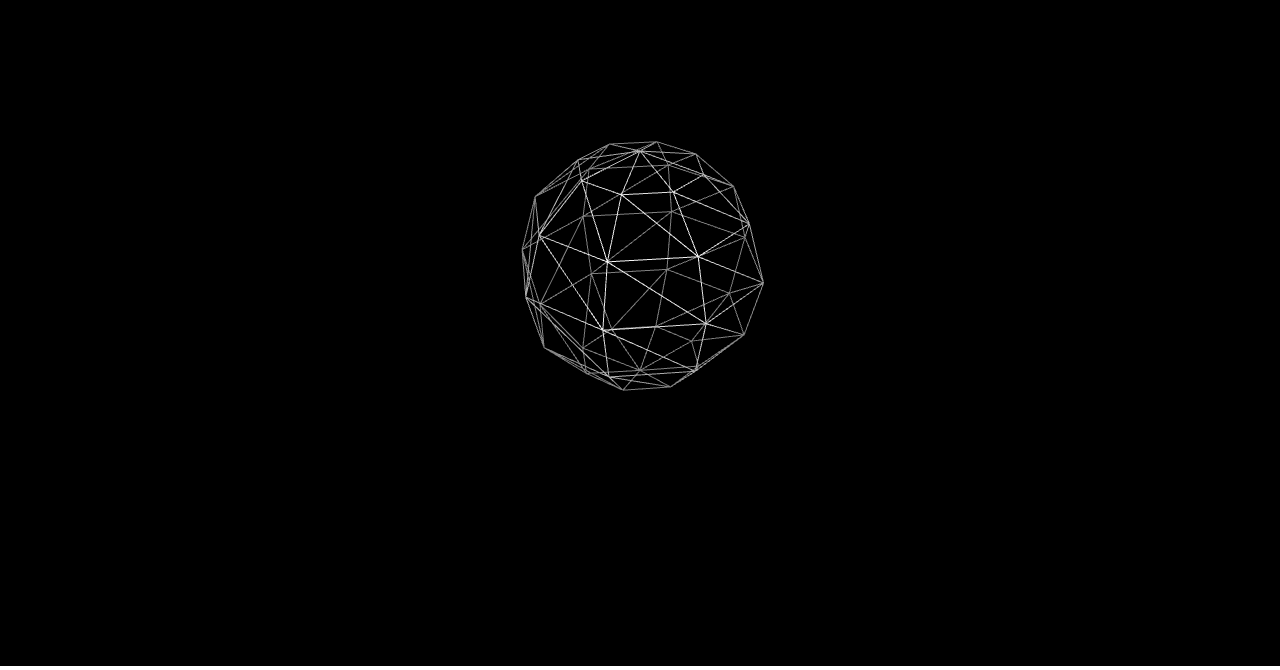
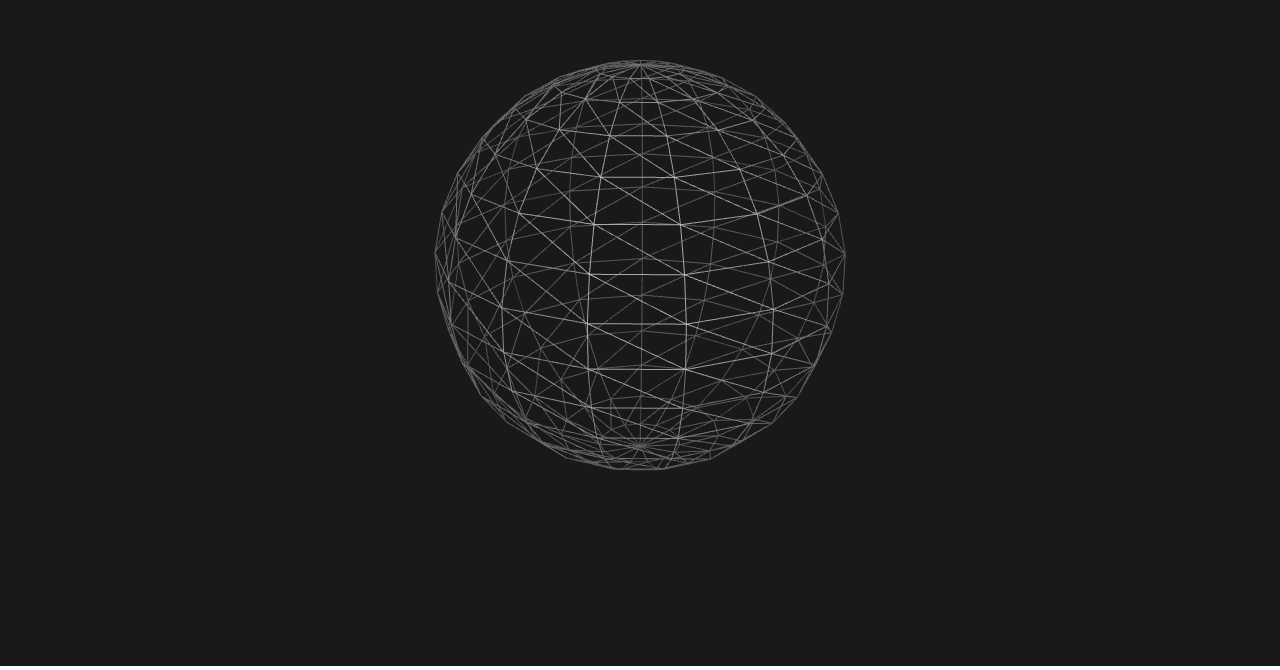
Before and after one commit to ericanafziger/three.js-experiment, a plain HTML site: page index.html in a window 1280 px wide. Shown: the part 134-804 px from the top of the page. Drawn offline with Linux system fonts and the light colour scheme; animation ran at ten frames a second.

```diff
--- a/index.html
+++ b/index.html
@@ -25,7 +25,7 @@
 			renderer = new THREE.WebGLRenderer({antialias: true});
 			renderer.setSize( window.innerWidth, window.innerHeight );
 			myCanvas.appendChild( renderer.domElement );
-			renderer.setClearColor(0x000000);
+			renderer.setClearColor(0x191919);
 			renderer.setPixelRatio(window.devicePixelRatio);
 
 			// Scene
@@ -33,7 +33,6 @@
 
 			// Camera
 			camera = new THREE.PerspectiveCamera( 35, window.innerWidth / window.innerHeight, 0.1, 1000 );
-			camera.position.z = 6;
 
 			// Lights
 			var light = new THREE.AmbientLight(0xffffff, 0.5);
@@ -42,22 +41,33 @@
 			var light2 = new THREE.PointLight(0xffffff, 0.5);
 			scene.add(light2);
 
-			// Cube
-			var geometry = new THREE.SphereGeometry( 50 );
+			// Geometry
+			var sphere = new THREE.SphereGeometry( 80, 15, 15 );
+			var torusKnotGeometry = new THREE.TorusKnotGeometry( 80, 20, 100, 60 );
+
+			// Material
 			var material = new THREE.MeshLambertMaterial({
-				color: 0xffffff,
-				wireframe: true
+				color: 0xDEDEDE,
+				wireframe: true,
+				transparent: true,
+				opacity: 0.5
 			});
 
-			var cube = new THREE.Mesh( geometry, material );
-			cube.position.z = -500;
-			scene.add( cube );
+			// Creating and adding shapes
+			var torusKnot = new THREE.Mesh( torusKnotGeometry, material );
+			var sphere = new THREE.Mesh( sphere, material );
+			torusKnot.position.z = -500;
+			sphere.position.z = -500;
+			// scene.add( torusKnot );
+			scene.add( sphere );
 
 
 			function render() {
 				requestAnimationFrame( render );
-				cube.rotation.x += 0.01;
-				cube.rotation.y += 0.01;
+				torusKnot.rotation.x += 0.007;
+				torusKnot.rotation.y += 0.01;
+				sphere.rotation.x += 0.007;
+				sphere.rotation.y += 0.01;
 				renderer.render( scene, camera );
 			}
 			render();
```
